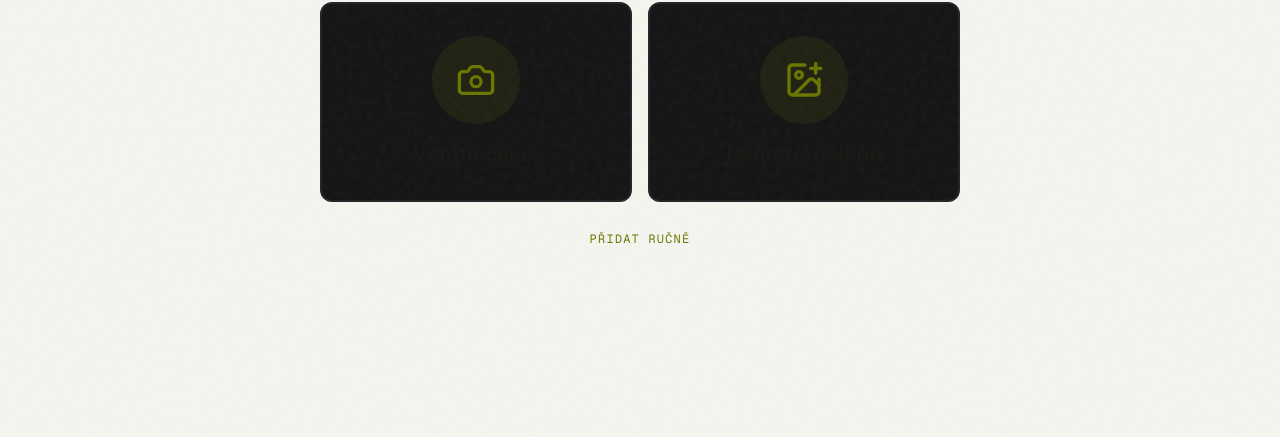
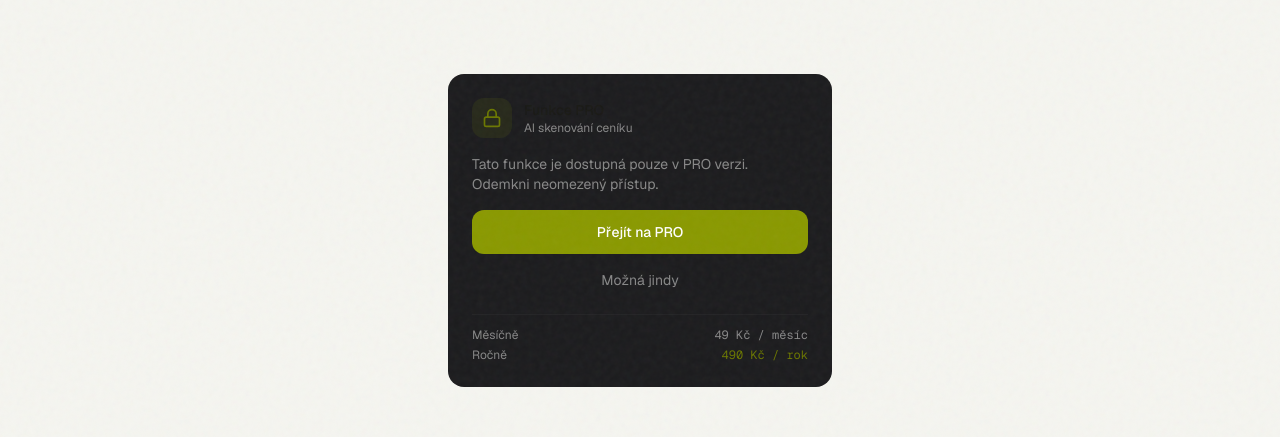
Before and after one commit to deadbodycz/hospoda.pro, a Next.js app: page /1/scan in a window 1280 px wide. Shown: the part 170-607 px from the top of the page. Built offline with nearby package versions, Linux system fonts and the light colour scheme; no server answers.

Commit message:
feat: ProGate komponenta + gating scan a map

```diff
--- a/src/app/[pubId]/scan/page.tsx
+++ b/src/app/[pubId]/scan/page.tsx
@@ -9,6 +9,7 @@ import { ScanModal } from '@/components/ScanModal'
 import { BottomNav } from '@/components/BottomNav'
 import { ThemeToggle } from '@/components/ThemeToggle'
 import { useToast } from '@/components/ui/Toast'
+import { ProGate } from '@/components/ProGate'
 import type { ScannedItem } from '@/types'
 
 type PageState = 'idle' | 'processing' | 'results' | 'error'
@@ -108,6 +109,7 @@ export default function ScanPage({ params }: { params: { pubId: string } }) {
   }
 
   return (
+    <ProGate feature="scan">
     <div className="min-h-[100dvh] bg-background text-on-background pb-32">
       {/* Header */}
       <header className="fixed top-0 w-full h-12 z-50 bg-zinc-950/60 backdrop-blur-md border-b-2 border-zinc-800/20 flex justify-between items-center px-6">
@@ -237,5 +239,6 @@ export default function ScanPage({ params }: { params: { pubId: string } }) {
 
       <BottomNav pubId={params.pubId} />
     </div>
+    </ProGate>
   )
 }
--- a/src/app/page.tsx
+++ b/src/app/page.tsx
@@ -13,6 +13,7 @@ import { BottomNav } from '@/components/BottomNav'
 import { useToast } from '@/components/ui/Toast'
 import type { Pub } from '@/types'
 import { useSubscription } from '@/contexts/SubscriptionContext'
+import { ProGate } from '@/components/ProGate'
 
 export default function OnboardingPage() {
   const router = useRouter()
@@ -390,11 +391,15 @@ export default function OnboardingPage() {
       </Modal>
 
       {/* Pub finder modal */}
-      <PubFinderModal
-        open={showPubFinderModal}
-        onClose={() => setShowPubFinderModal(false)}
-        onSelect={handlePubFinderSelect}
-      />
+      {showPubFinderModal && (
+        <ProGate feature="map">
+          <PubFinderModal
+            open={showPubFinderModal}
+            onClose={() => setShowPubFinderModal(false)}
+            onSelect={handlePubFinderSelect}
+          />
+        </ProGate>
+      )}
 
       {/* New pub modal */}
       <Modal
--- /dev/null
+++ b/src/components/ProGate.tsx
@@ -0,0 +1,77 @@
+'use client'
+
+import { useState } from 'react'
+import { useRouter } from 'next/navigation'
+import { Lock } from 'lucide-react'
+import { useSubscription } from '@/contexts/SubscriptionContext'
+
+const FEATURE_LABELS: Record<string, string> = {
+  scan: 'AI skenování ceníku',
+  map: 'Vyhledávání hospod na mapě',
+  export: 'Export účtu',
+  history: 'Historie session',
+}
+
+export function ProGate({
+  feature,
+  children,
+}: {
+  feature: string
+  children: React.ReactNode
+}) {
+  const { isPro, loading } = useSubscription()
+  const router = useRouter()
+  const [dismissed, setDismissed] = useState(false)
+
+  if (loading) return null
+  if (isPro) return <>{children}</>
+  if (dismissed) return null
+
+  const label = FEATURE_LABELS[feature] ?? feature
+
+  return (
+    <div className="min-h-[100dvh] flex flex-col items-center justify-center bg-background px-6 gap-6">
+      <div className="bg-surface-container rounded-2xl p-6 w-full max-w-sm space-y-4">
+        <div className="flex items-center gap-3">
+          <div className="w-10 h-10 rounded-xl bg-primary/10 flex items-center justify-center">
+            <Lock className="w-5 h-5 text-primary" />
+          </div>
+          <div>
+            <p className="font-medium text-on-surface text-sm">Funkce PRO</p>
+            <p className="text-xs text-on-surface-variant">{label}</p>
+          </div>
+        </div>
+
+        <p className="text-sm text-on-surface-variant">
+          Tato funkce je dostupná pouze v PRO verzi. Odemkni neomezený přístup.
+        </p>
+
+        <div className="space-y-2">
+          <button
+            onClick={() => router.push('/pricing')}
+            className="w-full bg-primary text-on-primary rounded-xl py-3 text-sm font-medium active:scale-95 transition-transform"
+          >
+            Přejít na PRO
+          </button>
+          <button
+            onClick={() => setDismissed(true)}
+            className="w-full text-on-surface-variant text-sm py-2 active:opacity-60 transition-opacity"
+          >
+            Možná jindy
+          </button>
+        </div>
+
+        <div className="border-t border-outline-variant pt-3 space-y-1">
+          <div className="flex justify-between text-xs text-on-surface-variant">
+            <span>Měsíčně</span>
+            <span className="font-mono">49 Kč / měsíc</span>
+          </div>
+          <div className="flex justify-between text-xs text-on-surface-variant">
+            <span>Ročně</span>
+            <span className="font-mono text-primary">490 Kč / rok</span>
+          </div>
+        </div>
+      </div>
+    </div>
+  )
+}
```
